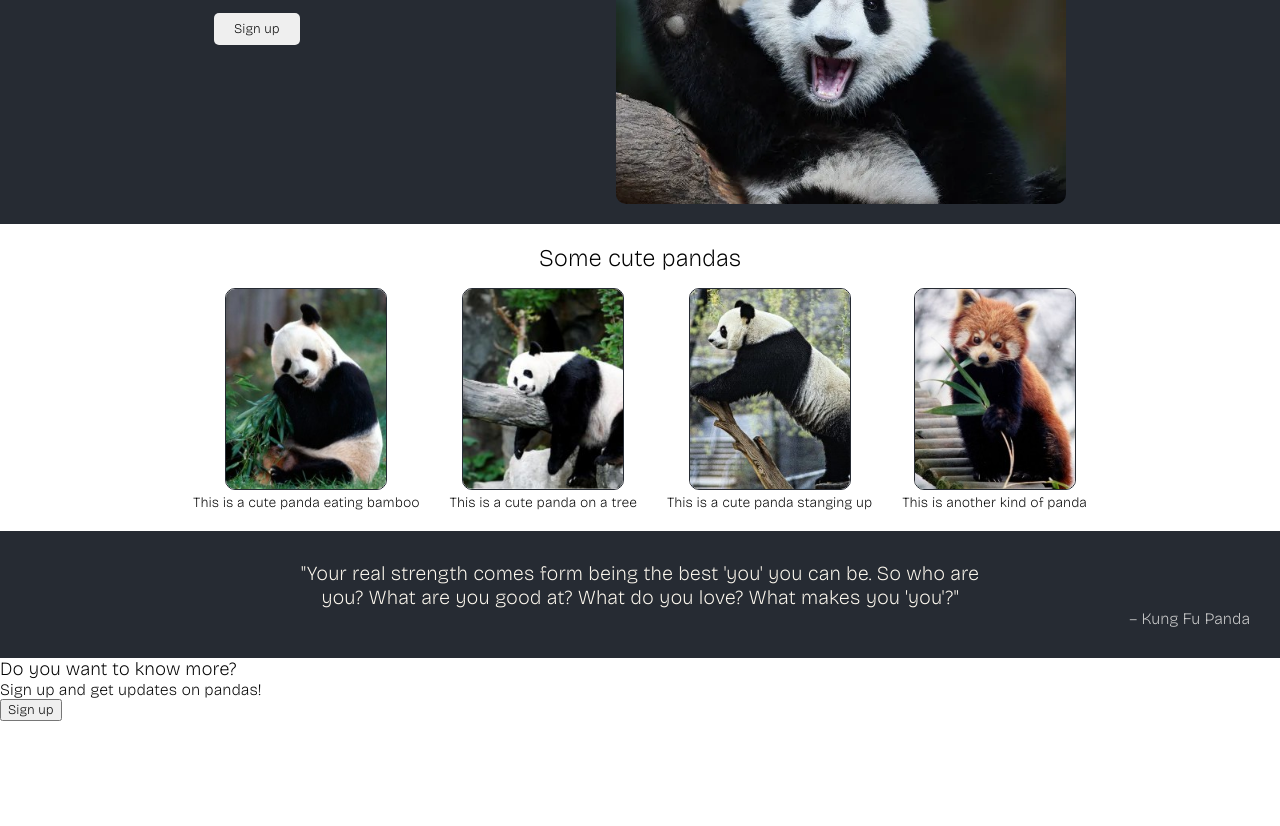
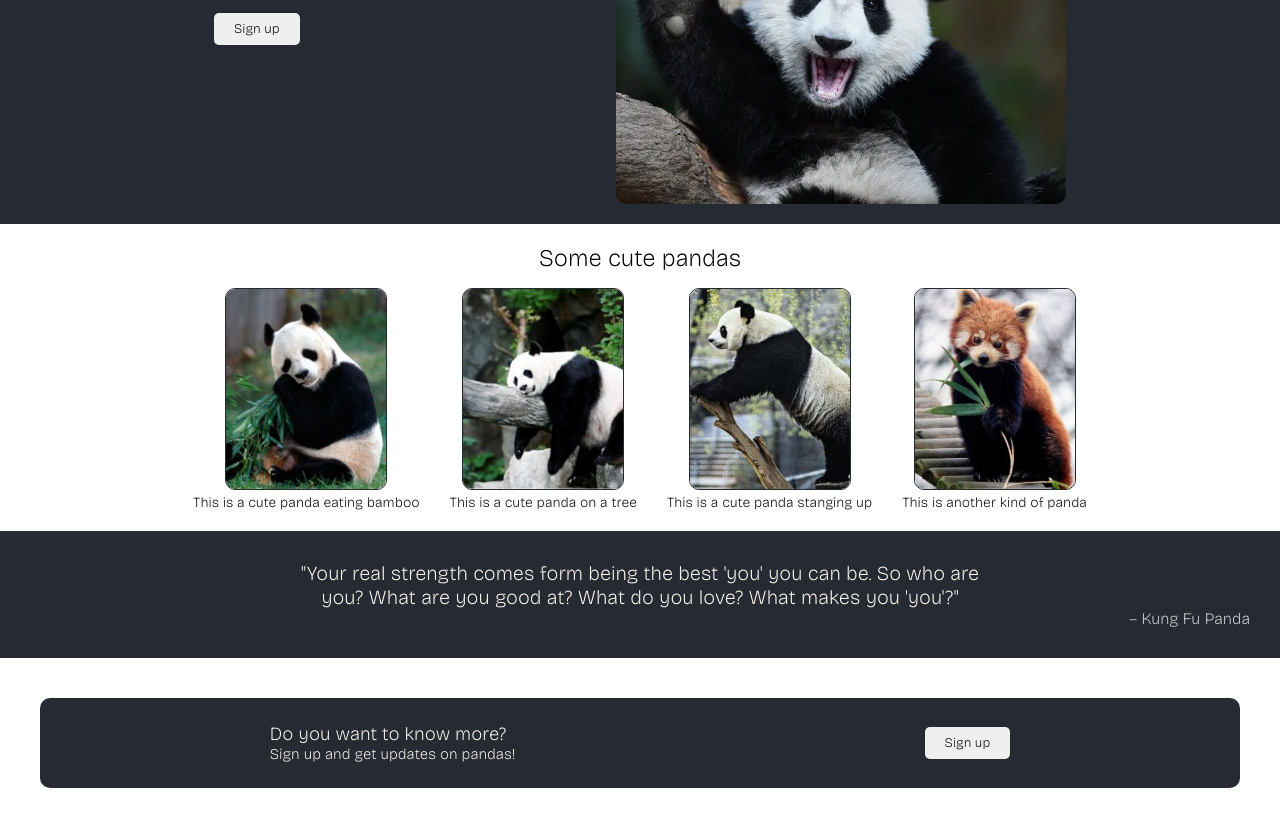
Before and after one commit to MFernanda16/landing-page, a plain HTML site: page index.html in a window 1280 px wide. Shown: the part 174-1000 px from the top of the page. Before the commit the page ends 895 px from the top, so only its background shows below. Drawn offline with nearby package versions, Linux system fonts and the light colour scheme.

Commit message:
Style section four on css

```diff
--- a/style.css
+++ b/style.css
@@ -59,7 +59,7 @@
     border-radius: 10px;
 }
 
-.one button {
+button {
     padding: 8px 20px;
     border-radius: 5px;
     border: none;
@@ -115,3 +115,18 @@
     color: lightgray;
     align-self: flex-end;
 }
+
+.four {
+    background-color: #262b33;
+    margin: 40px;
+    padding: 25px;
+    border-radius: 10px;
+    display: flex;
+    align-items: center;
+    justify-content: space-around;
+    color: floralwhite;
+}
+
+.four p {
+    font-size: 15px;
+}
```
